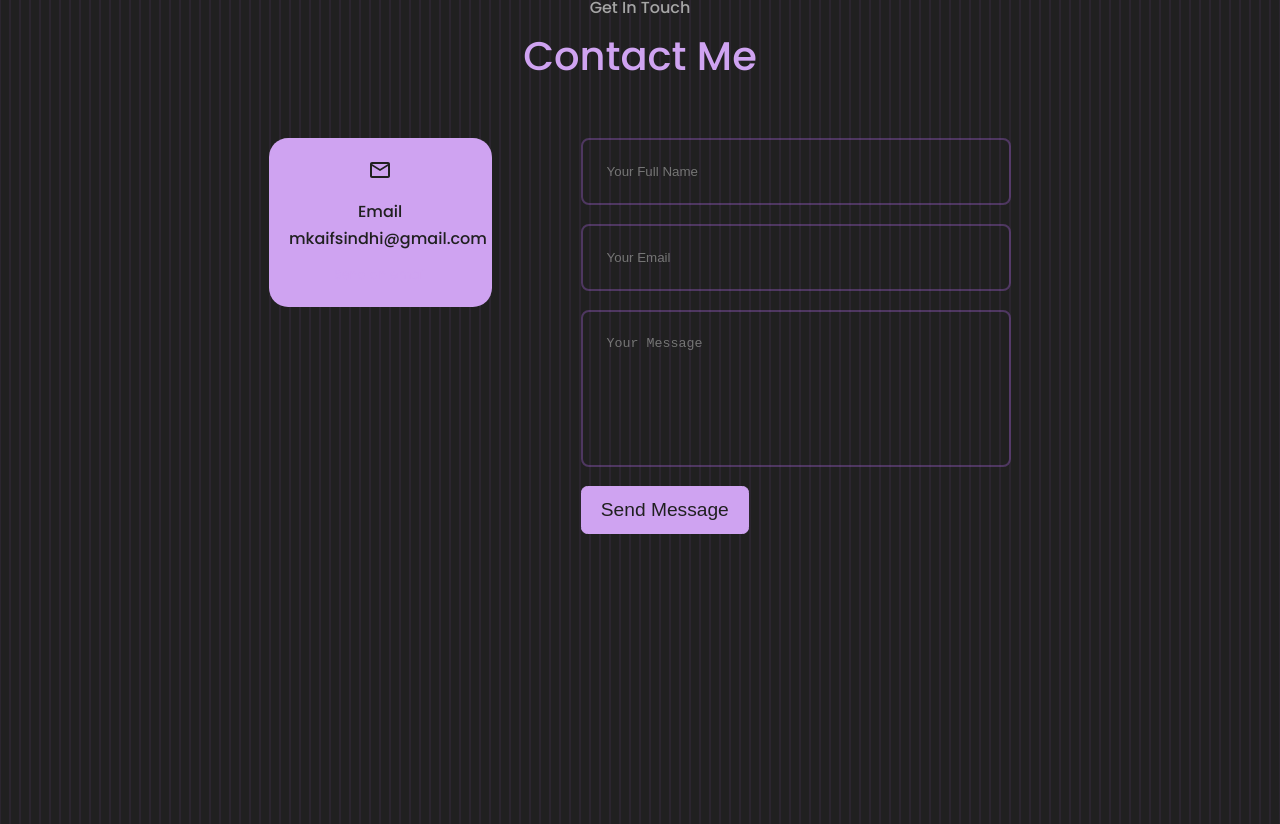
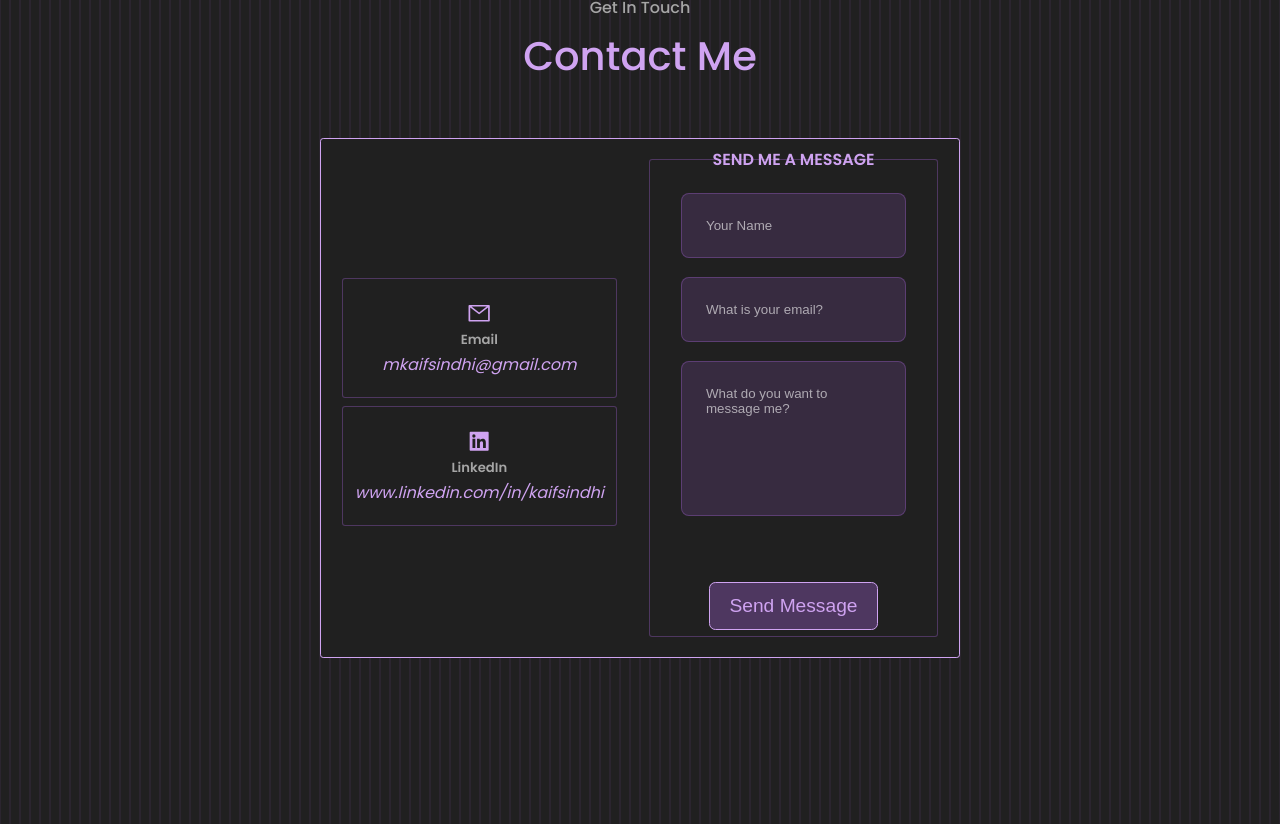
Before and after one commit to kaifsindhi/react-portfolio-v2, a React (Create React App) app: page / in a window 1280 px wide. Shown: the part 2900-3724 px from the top of the page. Built offline with nearby package versions, Linux system fonts and the light colour scheme.

Commit message:
contact me page

```diff
--- a/src/components/about/about2.css
+++ b/src/components/about/about2.css
@@ -28,7 +28,7 @@
   margin-left: 2.25vw;
   margin-right: 2.25vw;
   width: 0.1vw;
-  background-color: var(--color-primary);
+  background-color: var(--color-primary-variant);
 }
 
 .about_container .about_content {
--- a/src/components/contact/Contact.jsx
+++ b/src/components/contact/Contact.jsx
@@ -1,8 +1,6 @@
 import React from "react";
-import "./contact.css";
-import { MdOutlineEmail } from "react-icons/md";
-import { RiMessengerLine } from "react-icons/ri";
-import { BsWhatsapp } from "react-icons/bs";
+import "./contact2.css";
+import { AiOutlineMail, AiFillLinkedin } from "react-icons/ai";
 import { useRef as UseRef } from "react";
 import emailjs from "@emailjs/browser";
 
@@ -36,56 +34,59 @@ const contact = () => {
       <h5>Get In Touch</h5>
       <h2>Contact Me</h2>
 
-      <div className="container contact__container">
-        <div className="contact__options">
-          <article className="contact__option">
-            <MdOutlineEmail className="contact__option-icon" />
-            <h4>Email</h4>
-            <h5>mkaifsindhi@gmail.com</h5>
-            <a href="mailto:mkaifsindhi@gmail.com" target="_blank" rel="noreferrer">
-              Send an email
-            </a>
-          </article>
-          {/* <article className="contact__option">
-            <RiMessengerLine className="contact__option-icon" />
-            <h4>Messenger</h4>
-            <h5>example</h5>
-            <a href="https://example.com" target="_blank" rel="noreferrer">
-              Send a message
-            </a>
-          </article> */}
-          {/* <article className="contact__option">
-            <BsWhatsapp className="contact__option-icon" />
-            <h4>WhatsApp</h4>
-            <h5>123-4567-8900</h5>
+      <div className="container contact_container hideMobile">
+        <div className="contact_card left">
+          <div className="card">
+            <div className="about_icon">
+              <AiOutlineMail size={"inherit"} />
+            </div>
+            <b>Email</b>
             <a
-              href="https://wa.me/123-4567-8900"
+              href="mailto:mkaifsindhi@gmail.com"
               target="_blank"
               rel="noreferrer"
+              className="link"
             >
-              Send a message
+              <i>mkaifsindhi@gmail.com</i>
             </a>
-          </article> */}
           </div>
-        {/* END OF CONTACT OPTIONS */}
+          <div className="card">
+            <div className="about_icon">
+              <AiFillLinkedin size={"inherit"} />
+            </div>
+            <b>LinkedIn</b>
+            <a
+              target="_blank"
+              className="link"
+              href="https://www.linkedin.com/in/kaifsindhi"
+            >
+              <i>www.linkedin.com/in/kaifsindhi</i>
+            </a>
+          </div>
+        </div>
+        <div className="horizontal_divider" />
+        <div className="contact_card right">
+          <b>Send me a message</b>
           <form ref={form} onSubmit={sendEmail}>
+            <input type="text" name="name" placeholder="Your Name" required />{" "}
             <input
-            type="text"
-            name="name"
-            placeholder="Your Full Name"
+              type="email"
+              name="email"
+              placeholder="What is your email?"
               required
             />
-          <input type="email" name="email" placeholder="Your Email" required />
             <textarea
               name="message"
               rows="7"
-            placeholder="Your Message"
+              placeholder="What do you want to message me?"
               required
             ></textarea>
-          <button type="submit" className="btn btn-primary">
+            <br />
+            <button type="submit" className="btn btn-secondary alt">
               Send Message
             </button>
           </form>
+        </div>
       </div>
     </section>
   );
--- /dev/null
+++ b/src/components/contact/contact2.css
@@ -0,0 +1,103 @@
+.contact_container {
+  width: 50vw;
+  border-radius: 0.25vw;
+  height: 65vh;
+  background-color: var(--color-bg);
+  border: 1px solid var(--color-primary);
+  display: flex;
+  align-items: center;
+  justify-content: center;
+  padding: 20px;
+}
+
+.horizontal_divider {
+  height: 100%;
+  width: 0.05vw;
+  background-color: var(--color-primary-variant);
+}
+
+.contact_card {
+  margin: 2vh;
+}
+
+.contact_card .card {
+  height: 15vh;
+  background-color: var(--color-bg);
+  color: var(--color-primary);
+  border: 1px solid var(--color-primary-variant);
+  border-radius: 0.25vw;
+  padding: 1.5vh;
+  display: flex;
+  flex-direction: column;
+  align-items: center;
+  justify-content: center;
+  margin-top: 1vh;
+}
+
+.contact_card.left {
+  width: 50%;
+}
+
+.contact_card.right {
+  height: 100%;
+  width: 100%;
+  font-size: 2vh;
+  text-transform: uppercase;
+  background-color: var(--color-bg);
+  color: var(--color-primary);
+  border: 1px solid var(--color-primary-variant);
+  border-radius: 0.25vw;
+  padding: 1.5vh;
+  display: flex;
+  flex-direction: column;
+  align-items: center;
+  justify-content: center;
+}
+
+form {
+  width: 100%;
+  display: flex;
+  flex-direction: column;
+  gap: 1.2rem;
+  display: flex;
+  padding: 1.5vw;
+}
+
+input,
+textarea {
+  padding: 1.5rem;
+  border-radius: 0.5rem;
+  background: var(--color-primary-variant2);
+  border: 1px solid var(--color-primary-variant);
+  resize: none;
+  color: var(--color-primary);
+}
+
+input::placeholder,
+textarea::placeholder {
+  color: var(--color-light);
+  font-family: Arial, Helvetica, sans-serif;
+}
+
+input {
+  width: 100%;
+}
+
+form button {
+  align-self: center;
+}
+
+.alt {
+  border: 1px solid inherit;
+  background-color: var(--color-primary-variant);
+  color: var(--color-primary);
+}
+
+.card .about_icon {
+  width: 1.9vw;
+}
+
+.card b {
+  font-size: 1.65vh;
+  color: var(--color-light);
+}
--- a/src/components/portfolio/Display.jsx
+++ b/src/components/portfolio/Display.jsx
@@ -46,10 +46,9 @@ const Projects = [
 
     tabs: [
       {
-        title: "Summary",
+        title: "PAGE 1",
       },
-      { title: "Process" },
-      { title: "Analysis" },
+      { title: "PAGE 2" },
     ],
   },
   {
```
Lines whose indentation alone changed are shown as unchanged.
